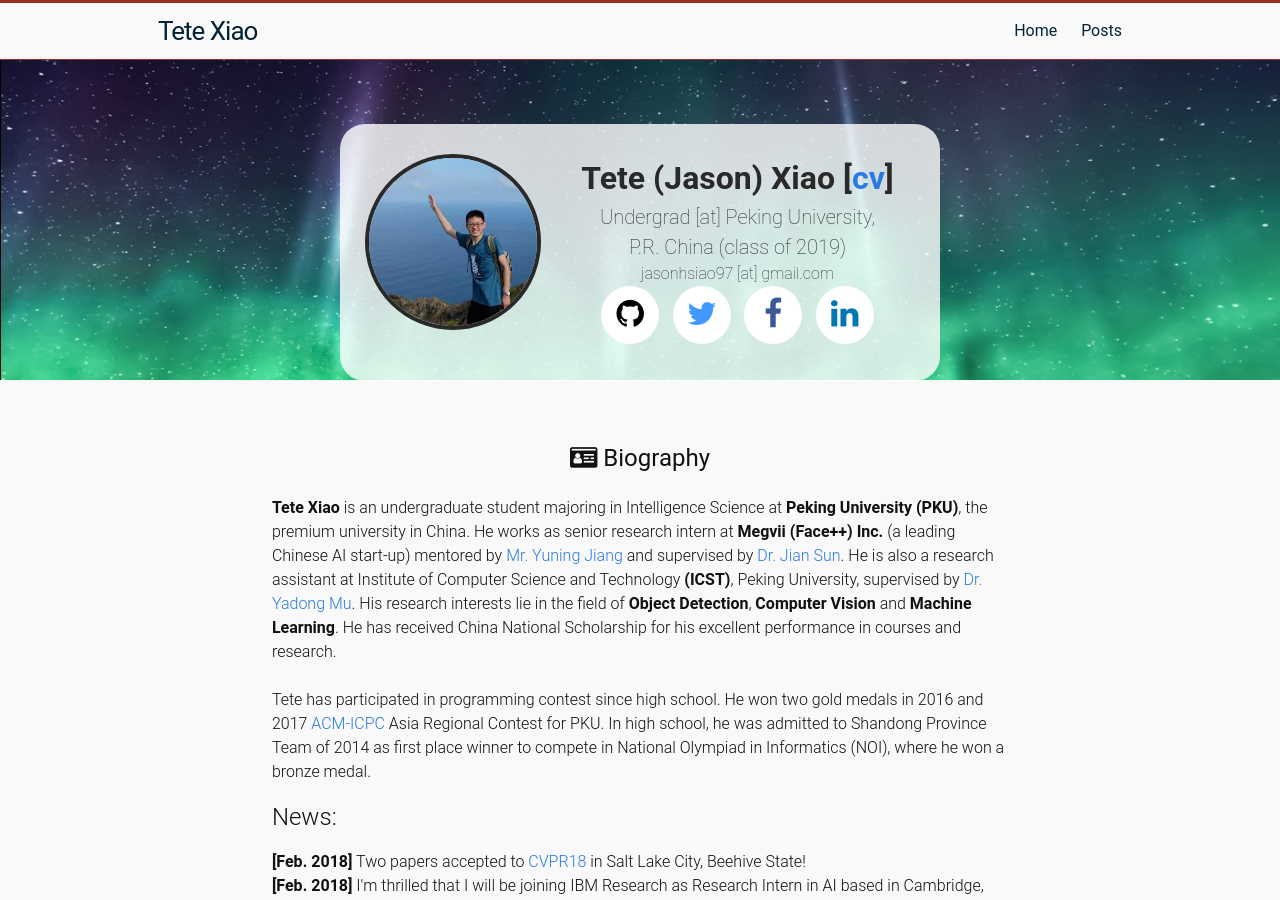
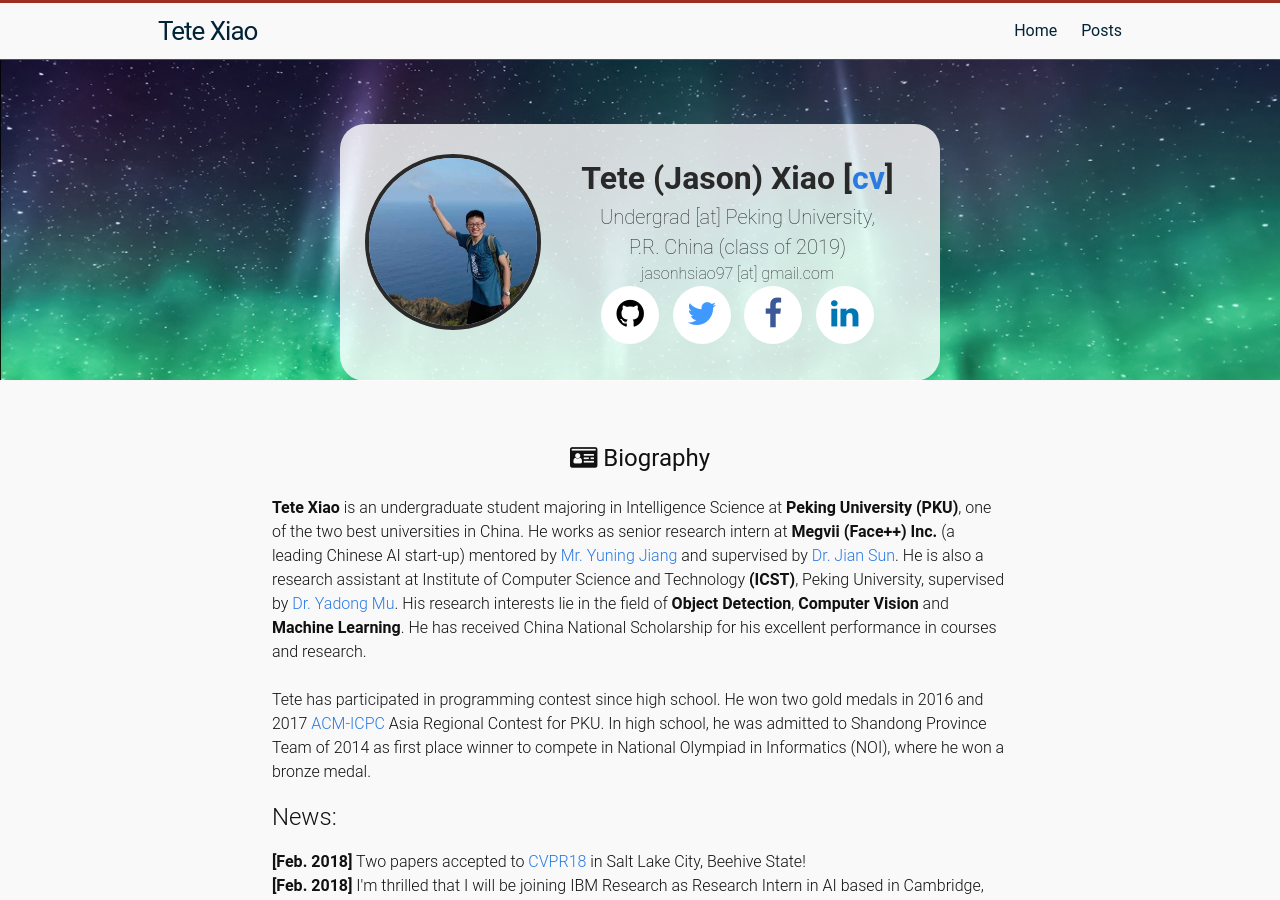
Before and after one commit to Tete-Xiao/Tete-Xiao.github.io, a Jekyll site: the page built from index.html, in a window 1280 px wide and 900 px high. Built offline with Jekyll 4.4.1, drawn with Linux system fonts in a browser that asks for light colours.

Commit message:
update resume

```diff
--- a/_data/bio.yml
+++ b/_data/bio.yml
@@ -6,7 +6,7 @@
 normal:
   date:     "July. 2017"
   title:    ""
-  content:  "<strong>Tete Xiao</strong> is an undergraduate student majoring in Intelligence Science at <strong>Peking University (PKU)</strong>, the premium university in China. He works as senior research intern at <strong>Megvii (Face++) Inc.</strong> (a leading Chinese AI start-up)
+  content:  "<strong>Tete Xiao</strong> is an undergraduate student majoring in Intelligence Science at <strong>Peking University (PKU)</strong>, one of the two best universities in China. He works as senior research intern at <strong>Megvii (Face++) Inc.</strong> (a leading Chinese AI start-up)
   mentored by <a href='https://yuningjiang.github.io/'>Mr. Yuning Jiang</a> and supervised by
   <a href='http://www.jiansun.org/'>Dr. Jian Sun</a>. He is also a research assistant at Institute of Computer Science and Technology <strong>(ICST)</strong>, Peking University, supervised by <a href='http://www.muyadong.com/'>Dr. Yadong Mu</a>. His research interests lie in the field of <strong>Object Detection</strong>, <strong>Computer Vision</strong> and <strong>Machine Learning</strong>. He has received China National Scholarship for his excellent performance in courses and research. <br> <br> Tete has participated in programming contest since high school. He won two gold medals in 2016 and 2017 <a href='https://icpc.baylor.edu/'>ACM-ICPC</a> Asia Regional Contest for PKU. In high school, he was admitted to Shandong Province Team of 2014 as first place winner to compete in National Olympiad in Informatics (NOI), where he won a bronze medal. <h2>News:</h2>
   <strong>[Feb. 2018]</strong> Two papers accepted to <a href='http://cvpr2018.thecvf.com/'>CVPR18</a> in Salt Lake City, Beehive State! <br>
```
